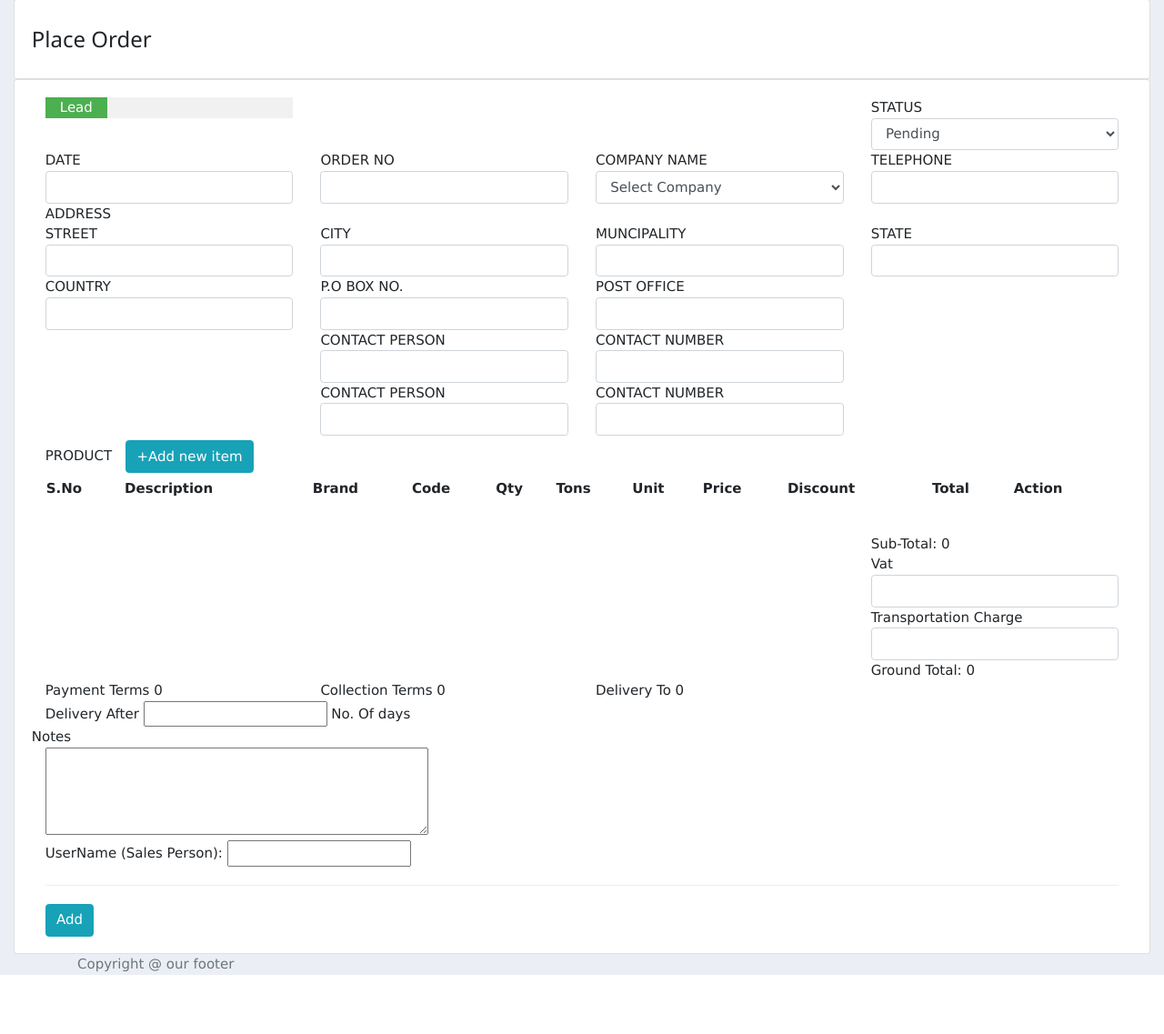
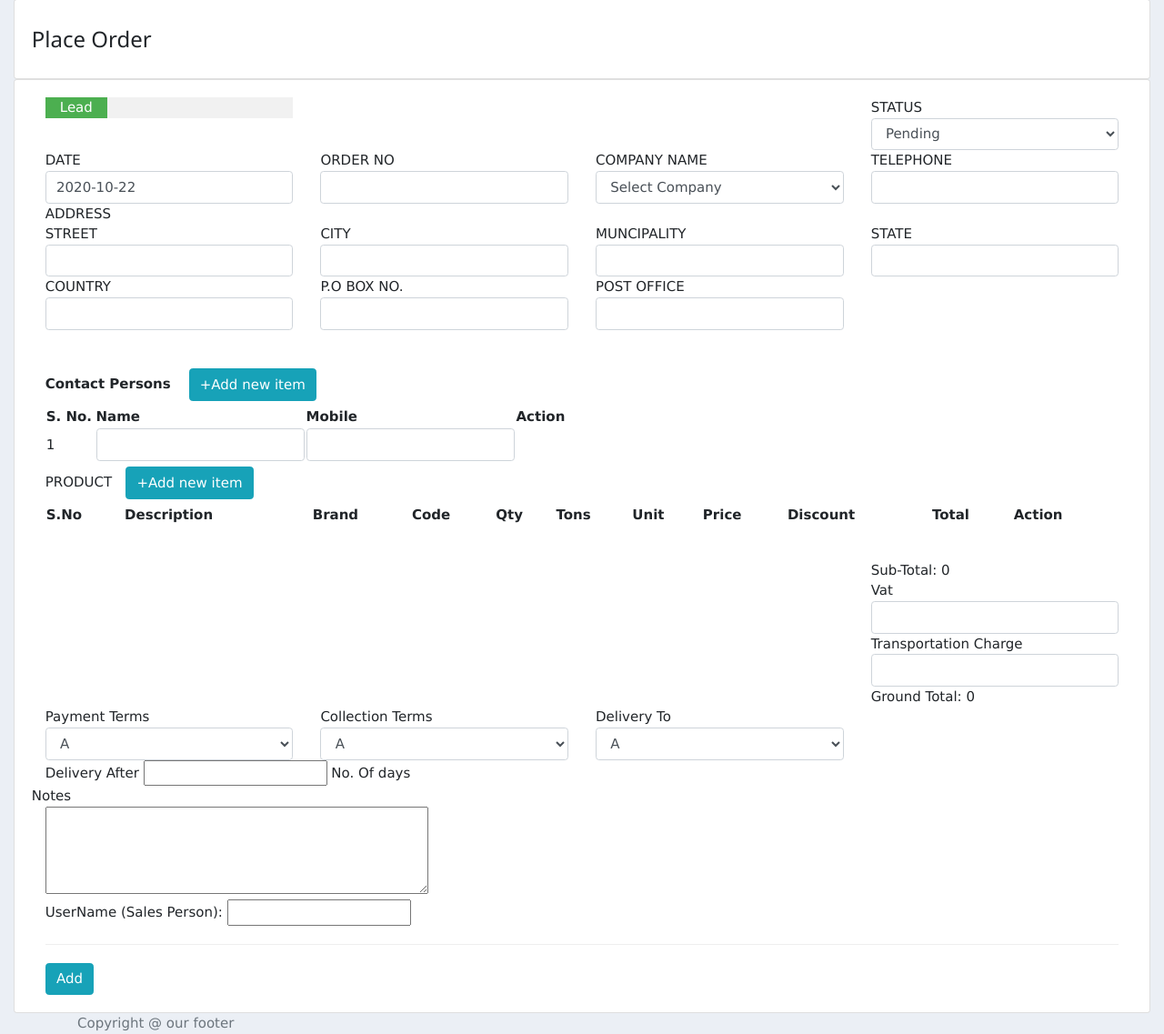
Before and after one commit to shkhan922/CRM-APP-Django, a Django app: page /create_order/ in a window 1280 px wide. Shown: the part 316-1453 px from the top of the page at 91% size. Before the commit the page ends 1388 px from the top, so only its background shows below. Run offline with Django 3.2, Linux system fonts and the light colour scheme; a user stored in the database is signed in; data comes from the database, SQL or seed files in the repository; both versions use the stored data as it was after the commit; lists and menus that the app fills with data are empty; some libraries are stand-ins or nearby versions.

Commit message:
order form updated

```diff
--- a/accounts/admin.py
+++ b/accounts/admin.py
@@ -9,3 +9,5 @@ admin.site.register(Product)
 admin.site.register(Tag)
 admin.site.register(Order)
 admin.site.register(CustomerContactPerson)
+admin.site.register(Lead)
+admin.site.register(Deal)
--- a/accounts/models.py
+++ b/accounts/models.py
@@ -71,6 +71,7 @@ class Order(models.Model):
 	UNITS = [
 		{"name": "Ton", 'val': 1000}
 	]
+
 	Date = models.DateField(null=True)
 	order_no = models.CharField(max_length=200, null=True)
 	company_name = models.CharField(max_length=200, null=True)
@@ -105,3 +106,20 @@ class Order(models.Model):
 
 	def __str__(self):
 		return str(self.order_no)
+
+
+class Lead(models.Model):
+
+	order = models.ForeignKey(Order, on_delete= models.SET_NULL, null=True)
+
+
+	def __str__(self):
+		return str(self.order)
+
+class Deal(models.Model):
+
+	deal = models.ForeignKey(Lead, on_delete= models.SET_NULL, null=True)
+
+
+	def __str__(self):
+		return str(self.deal)
--- a/accounts/templates/accounts/order_form.html
+++ b/accounts/templates/accounts/order_form.html
@@ -92,25 +92,32 @@
                             </div>
                         </div>
                         <div class="row">
-                            <div class="col-3"></div>
-                            <div class="col-3">
-                                <span>CONTACT PERSON</span>
-                                <input type="text" name="contact-person" maxlength="200" class="form-control" required="" id="id_contactperson">
-                            </div>
-                            <div class="col-3">
-                                <span>CONTACT NUMBER</span>
-                                <input type="text" name="contact" maxlength="200" class="form-control" required="" id="id_contact">
-                            </div>
-                        </div>
-                        <div class="row">
-                            <div class="col-3"></div>
-                            <div class="col-3">
-                                <span>CONTACT PERSON</span>
-                                <input type="text" name="contact-person" maxlength="200" class="form-control" required="" id="id_contactperson">
-                            </div>
-                            <div class="col-3">
-                                <span>CONTACT NUMBER</span>
-                                <input type="text" name="contact" maxlength="200" class="form-control" required="" id="id_contact">
+                            <p>&nbsp;<br/></p>
+                            <div class="col-6"></div>
+                            <div class="col-6">
+                                <div style="margin-top: 5px;margin-bottom: 5px">
+                                    <span style="margin-right: 15px"><b>Contact Persons</b></span>
+                                    <button type="button" class="btn btn-info" onclick="onclick_add_contact()">+Add new item</button>
+                                </div>
+                                <table width="100%">
+                                    <thead>
+                                        <th>S. No.</th>
+                                        <th>Name</th>
+                                        <th>Mobile</th>
+                                        <th>Action</th>
+                                    </thead>
+                                    <tbody id="contact_persons">
+                                        <tr>
+                                            <td>1</td>
+                                            <td>
+                                                <input type="text" class="form-control" name="contact_person_name[]" required>
+                                            </td>
+                                            <td>
+                                                <input type="text" name="contact_person_mobile[]" class="form-control" required>
+                                            </td>
+                                        </tr>
+                                    </tbody>
+                                </table>
                             </div>
                         </div>
                         <div class="row">
@@ -170,19 +177,34 @@
 
                             <div class="col-3">
                             <span>Payment Terms</span>
-                            <span id="payment_terms">0</span>
+                            <select name="Payment Terms" class="form-control" required="" id="payment_terms" onchange="">
+                                <option value="">A</option>
+                                <option value="">B</option>
+                                <option value="">C</option>
+                                <option value="">D</option>
+                                </select>
                             </div>
 
 
 
                             <div class="col-3">
                             <span>Collection Terms</span>
-                            <span id="collection_terms">0</span>
+                            <select name="CollectionTerms" class="form-control" required="" id="collection_terms" onchange="">
+                                <option value="">A</option>
+                                <option value="">B</option>
+                                <option value="">C</option>
+                                <option value="">D</option>
+                                </select>
                             </div>
 
                             <div class="col-3">
                                 <span>Delivery To</span>
-                                <span id="delivery_to">0</span>
+                                <select name="Delivery To" class="form-control" required="" id="delivery_to" onchange="">
+                                    <option value="">A</option>
+                                    <option value="">B</option>
+                                    <option value="">C</option>
+                                    <option value="">D</option>
+                                    </select>
                                 </div>
                             </div>
                         <div class='row'>
@@ -215,6 +237,8 @@
 
 </div>
 <script>
+
+
     let products = [];
     {% for item in products %}
         var product_item = {
@@ -517,11 +541,51 @@
     }
 
     function datepickerLoad() {
-        jQuery( "#id_date" ).datepicker({dateFormat: "yy-mm-dd"});
+        jQuery( "#id_date" ).datepicker({dateFormat: "yy-mm-dd"}).datepicker('setDate', new Date());
+
 
     }
     datepickerLoad();
 
 
+
+    function onclick_add_contact(){
+        var i = ($("#contact_persons").children().length) + 1;
+
+        var htm = '';
+        htm += '<tr id="contact_tr_' + i + '">';
+
+        htm += '<td>';
+        htm += '' + i + '';
+        htm += '</td>';
+
+        htm += '<td>';
+        htm += '<input type="text" class="form-control" name="contact_person_name[]" required>';
+        htm += '</td>';
+
+        htm += '<td>';
+        htm += '<input type="text" name="contact_person_mobile[]" class="form-control" required>';
+        htm += '</td>';
+
+        htm += '<td>';
+        htm += '<button type="button" class="btn btn-info" onclick="onclick_delete_row('+ i +')">Delete</button>';
+        htm += '</td>';
+
+        htm += '</tr>';
+
+        $("#contact_persons").append(htm);
+    }
+
+    function onclick_delete_row(row_id){
+        $('#contact_tr_' + row_id).remove();
+        reset_index();
+    }
+
+    function reset_index(){
+        $('#contact_persons tr').each(function(i) {
+            $(this).find("td:first").html(i + 1);
+        });
+    }
+
 </script>
 {% endblock %}
--- a/accounts/views.py
+++ b/accounts/views.py
@@ -190,6 +190,9 @@ def create_order(request):
 	obj = Order(**param)
 	obj.save()
 
+	#return JsonResponse('success')
+	#return HttpResponse('success')
+
 	customers = list(Customer.objects.all().values())
 	products = list(Product.objects.all().values())
 	context = {'form': form, 'status': Order.STATUS_L, 'customers': customers, 'products': products,
```
Also changed, not shown: accounts/migrations/0009_lead.py (added), accounts/migrations/0010_deal.py (added), db.sqlite3.
